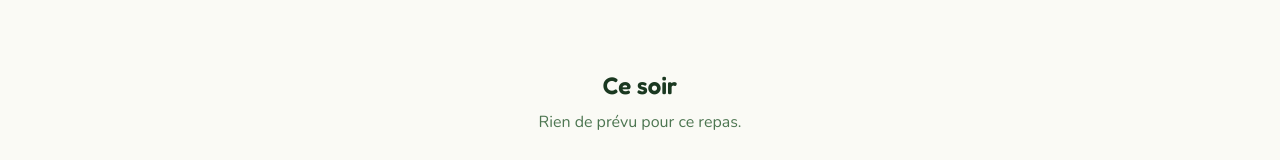
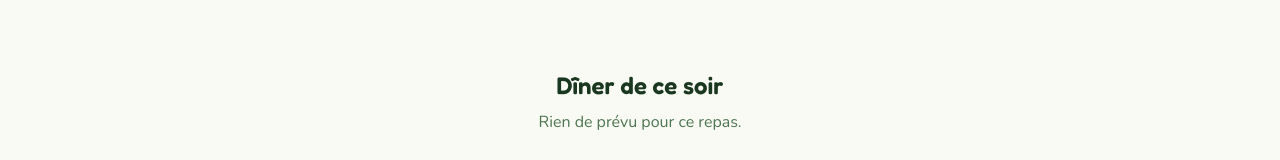
Before and after one commit to ouro84/webapp-repas, a Next.js app: page /ce-soir in a window 1280 px wide. Shown: the part 265-425 px from the top of the page. Built offline with nearby package versions, Linux system fonts and the light colour scheme; no server answers; the database is empty.

Commit message:
feat: /ce-soir — état vide utilise le libellé dynamique précis

```diff
--- a/app/ce-soir/page.tsx
+++ b/app/ce-soir/page.tsx
@@ -15,7 +15,7 @@ import { chargerReglages } from "@/lib/reglages-data";
 import { REGLAGES_DEFAUT } from "@/lib/reglages";
 import { chargerPlanningDistant } from "@/lib/persistance";
 import { chargerRecettesGerees, type RecetteGeree } from "@/lib/recettes";
-import { prochainRepasActif, libelleContexteRepas, type ProchainRepas } from "@/lib/prochain-repas";
+import { prochainRepasActif, libelleContexteRepas, libelleMomentActuel, type ProchainRepas } from "@/lib/prochain-repas";
 import { semaineISO, semaineDecalee } from "@/lib/semaines";
 import { FicheRecette } from "@/components/planning/fiche-recette";
 import type { Planning, ReglagesGeneration } from "@/types";
@@ -81,10 +81,23 @@ export default function PageCeSoir() {
     );
   }
 
-  if (prochain === null || !prochain.recette) {
+  if (prochain === null) {
     return (
       <main id="contenu" className="flex flex-1 flex-col items-center justify-center gap-2 p-8 text-center">
-        <h1 className="font-display text-2xl font-semibold text-brand-900">Ce soir</h1>
+        <h1 className="font-display text-2xl font-semibold text-brand-900">
+          {libelleMomentActuel(new Date())}
+        </h1>
+        <p className="text-brand-700/85">Rien de prévu pour ce repas.</p>
+      </main>
+    );
+  }
+
+  if (!prochain.recette) {
+    return (
+      <main id="contenu" className="flex flex-1 flex-col items-center justify-center gap-2 p-8 text-center">
+        <h1 className="font-display text-2xl font-semibold text-brand-900">
+          {libelleContexteRepas(prochain.dateISO, prochain.typeRepas, new Date())}
+        </h1>
         <p className="text-brand-700/85">Rien de prévu pour ce repas.</p>
       </main>
     );
```
